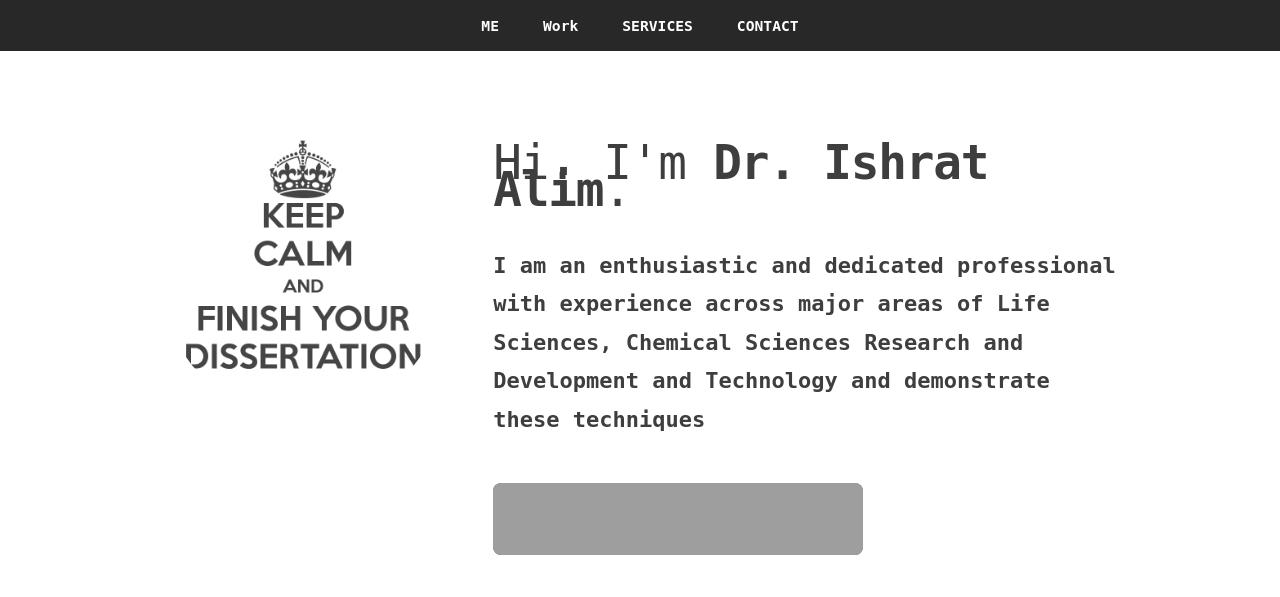
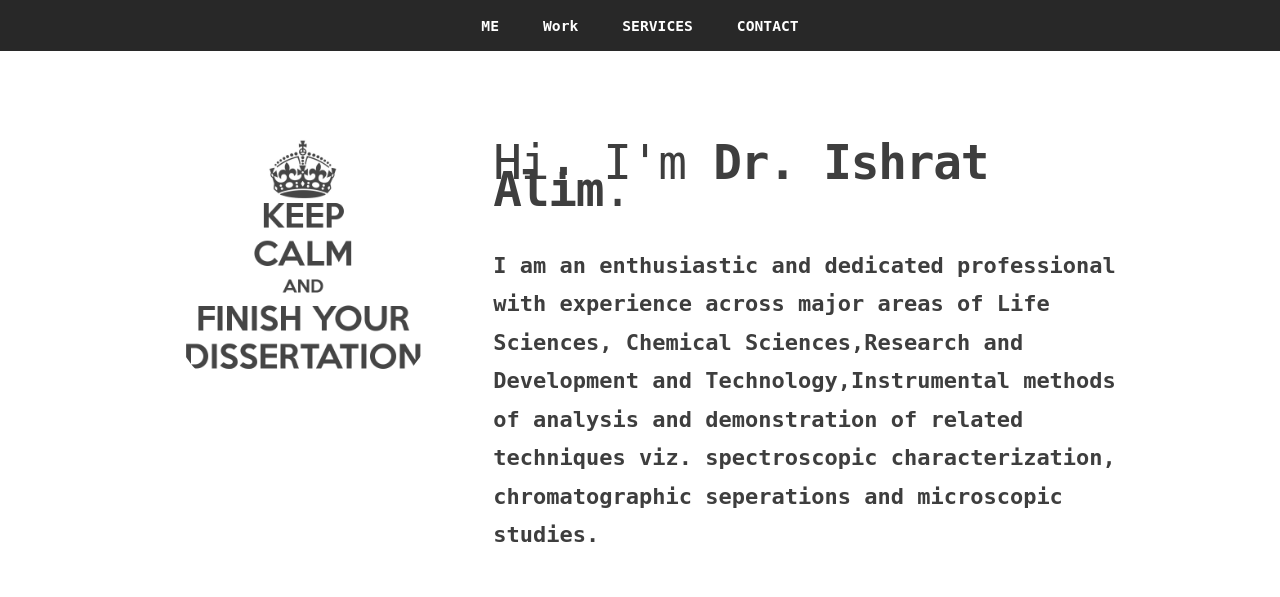
Before and after one commit to Aaazim/momsite, a Python web app: template templates/mom.html in a window 1280 px wide. Shown: the top 597 px of the page. Run offline with Jinja, Linux system fonts and the light colour scheme; the template is opened without the code that fills it: most values are stand-ins (such as "Sample title", 1, 10 or a date in 2020); grey boxes are pictures that could not be loaded.

Commit message:
24th March 02:48 a.m.
..

```diff
--- a/app.yaml
+++ b/app.yaml
@@ -1,4 +1,4 @@
-application: doctor-ishrat
+application: aazimsite
 version: 1
 runtime: python27
 api_version: 1
--- a/templates/mom.html
+++ b/templates/mom.html
@@ -29,8 +29,8 @@
 			<nav id="nav">
 				<ul class="container">
 					<li><a href="#me" >ME</a></li>
-					<li><a href="#work" >Work</a></li>
-					<li><a href="#services" >SERVICES</a></li>
+					<li><a href="#services" >Work</a></li>
+					<li><a href="#work" >SERVICES</a></li>
 					<li><a href="#contact" >CONTACT</a></li>
 				</ul>
 			</nav>
@@ -41,13 +41,13 @@
 				<article class="container" id="top">
 					<div class="row">
 						<div class="4u">
-							<span class="me image image-full"><img src="/img/Work.PNG" alt="" /></span>
+							<span class="me image image-full"><img src="/img/Work.png" alt="" /></span>
 						</div>
 						<div class="8u">
 							<header>
 								<h1>Hi. I'm <strong>Dr. Ishrat Alim</strong>.</h1>
 							</header>
-							<p><strong>I am an enthusiastic and dedicated professional with experience across major areas of Life Sciences, Chemical Sciences Research and Development and Technology and demonstrate these techniques</strong></p>
+							<p><strong>I am an enthusiastic and dedicated professional with experience across major areas of Life Sciences, Chemical Sciences,Research and Development and Technology,Instrumental methods of analysis and demonstration of related techniques viz. spectroscopic characterization, chromatographic seperations and microscopic studies.</strong></p>
 							<a href="#work" class="button button-big">Learn about what I do</a>
 						</div>
 					</div>
@@ -58,6 +58,17 @@
 			<div class="wrapper wrapper-style2">
 				<article id="work">
 					<header>
+						<h2>Consultation service includes:</h2>
+							<li>Synopsis</li>
+							<li>Reviewing the literature</li>
+							<li>Method Development, Standard Operating procedures and Protocol</li>
+							<li>Laboratory course guidance and Research design</li>
+							<li>Sensitivity, Reliability and validity of the Instrumental methods</li>
+							<li>Sample Collection, Preservation, analysis and data collection</li>
+							<li>Results and discussions, conclusion, Significant findings and Recommendation for future implications</li>
+							<li>Research publications and Presentations </li>
+							<p>
+							<br>
 						<h2>Majors in:</h2>
 						<!--<span>Odio turpis amet sed consequat eget posuere consequat.</span> -->
 					</header>
@@ -67,21 +78,21 @@
 								<section class="box box-style1">
 									<span class="fa featured fa-files-o"></span>
 									<h3>Dissertations</h3>
-									<p>M. Pharma / B. Tech/ M. tech / M. Phil / M. Sc and Ph.D. Experimental work in the field of research viz. Nanotechnology, Bioscience, Biochemistry, Biotechnology, Microbiology, Pharmacy and Applied Chemistry.</p>
+									<p> Experimental, writing and editing work in the field of research viz. Biochemistry, Biotechnology, Microbiology, Pharmacy, Applied Chemistry, Nanotechnology and Education for students of M. Pharma / B. Tech/ M. tech / M. Phil / M. Sc and Ph.D scholar.</p>
 								</section>
 							</div>
 							<div class="4u">
 								<section class="box box-style1">
 									<span class="fa featured fa-files-o"></span>
 									<h3>Scientific Projects</h3>
-									<p>	Training, Development and Designing new module, 	Life Science, Chemical Science and Nanotechnology (NP’s Product)(Short term and Long term)</p>
+									<p>Project Formulation, Implementation, Coordination and Technical progress reports</p>
 								</section>
 							</div>
 							<div class="4u">
 								<section class="box box-style1">
 									<span class="fa featured fa-files-o"></span>
-									<h3>Technical reports</h3>
-									<p>	Advanced Instruments Operations and application</p>
+									<h3>Training and Worshop</h3>
+									<p> Development and Designing new module, Laboratory Course manual(Short term and Long term) and Training cum Workshop manual</p>
 								</section>
 							</div>
 
@@ -90,14 +101,14 @@
 								<section class="box box-style1">
 									<span class="fa featured fa-files-o"></span>
 									<h3>Thesis</h3>
-									<p>M. Pharma / B. Tech/ M. tech / M. Phil / M. Sc and Ph.D. Experimental work in the field of research</p>
+									<p>Ph.D Thesis, Thesis writing, Thesis editing, Experiment design and guidance.</p>
 								</section>
 							</div>
 							<div class="4u">
 								<section class="box box-style1">
 									<span class="fa featured fa-files-o"></span>
-									<h3>Statistical Analysis</h3>
-									<p>M. Pharma / B. Tech/ M. tech / M. Phil / M. Sc and Ph.D. Experimental work in the field of research</p>
+									<h3>Report Generation</h3>
+									<p>Interpretation of Instrumental data, Graphical representation, Statistical Analysis and Discussion of significant findings</p>
 								</section>
 							</div>
 							<!--<div class="4u">
@@ -121,13 +132,13 @@
 				<article id="services">
 					<header>
 						<h2>| Knowing Dr. Ishrat |</h2>
-						<h4><span><li>	Ph. D. (Bioscience) “Bacteriological and heavy metal evaluation of waste stabilization ponds for carp culture), ’’ United States of America Project under PL-480 programme- A foreign research grant scheme, from Barkatullah University, Bhopal (M.P).</li>
-							<li>	M. Phil. (Ist Division: Bioscience and Specialization-Microbiology) “An immunological studies of teleostean fish Clarias batrachus (Linn)’’ from Barkatullah University, Bhopal</li>
-							<li>	M.Sc. Zoology (Ist Division: Specialization- Cell Biology) from Barkatullah University, Bhopal (M.P). </li>
-							<li>	B.Sc. from Barkatullah University – Bhopal (M.P).</li>
-							<li>	Intermediate (Science Biology) from M.P. Board, Bhopal</li>
-							<li>	Techniques: Spectrophotometric characterization vis. UV-VIS, Atomic Absorption and Fourier Transform Infrared Spectrophotometer), Gas Chromatography, High Performance Liquid Chromatography, PCR, ELISA, Electrophoresis, and HPTLC and Microscopic techniques.</li>
-							<li>	Also Familiar with Microbiological analysis, Analysis of Food and Agri-produce, Herbal drugs, Synthetic Drugs, Water and Soil Quality Monitoring Methods.</li></span></h4>
+						<crosset><span><li>Ph.D.(Bioscience) "Bacteriological and heavy metal evaluation of waste stabilization ponds for carp culture)" United States of America Project under PL-480 programme- A foreign research grant scheme, from Barkatullah University, Bhopal (M.P).</li>
+							<li>M. Phil.(Ist Division: Bioscience and Specialization-Microbiology) "An immunological studies of teleostean fish Clarias batrachus (Linn)" from Barkatullah University, Bhopal</li>
+							<li>M.Sc. Zoology (Ist Division: Specialization- Cell Biology) from Barkatullah University, Bhopal (M.P). </li>
+							<li>B.Sc. from Barkatullah University – Bhopal (M.P).</li>
+							<li>Intermediate (Science Biology) from M.P. Board, Bhopal</li>
+							<li>Techniques: Spectroscopic characterization vis. UV-VIS Spectrophotometer, Atomic Absorption spectrophotometer and Fourier Transform Infrared Spectrophotometer), Gas Chromatography-Mass Spectrum, High Performance Liquid Chromatography, PCR, ELISA, Electrophoresis, HPTLC, Microscopic techniques,Molecular characterization and Karyotyping of species</li>
+							<li>Also Familiar with Microbiological analysis, Analysis of Food and Agri-produce, Herbal drugs, Synthetic Drugs, Water and Soil Quality Monitoring Methods.</li></span></crosset>
 					</header>
 					<div class="container">
 						<div class="row">
@@ -137,22 +148,24 @@
 						<div class="row">
 							<div class="4u">
 								<article class="box box-style2">
-									<a href="http://flypixel.com/generic-smartphone/8949517882265310" class="image image-full"><img src="img/nanotechtwo.jpg" alt="" /></a>
-									<h3><a href="http://flypixel.com/generic-smartphone/8949517882265310">Nano Technology</a></h3>
+									<a href="http://www.lw20.com/20080131151237883.html" class="image image-full"><img src="img/nanotechtwo.jpg" alt="" /></a>
+									<h3><a href="http://www.lw20.com/20080131151237883.html">Nano Technology</a></h3>
 									<!--<p>Ornare nulla proin odio consequat.</p> -->
 								</article>
 							</div>
 							<div class="4u">
 								<article class="box box-style2">
-									<a href="http://flypixel.com/n33" class="image image-full"><img src="img/portfolio02.jpg" alt="" /></a>
-									<h3><a href="http://flypixel.com/n33">Extraction and characterization of Carum copticcum (Ajwain) seeds extract.....</a></h3>
+									<a href="http://www.orientjchem.org/dnload/Ishrat-Alim-4-Heena-Arora-and-Mohammad-Rafi-/OJCV026I01P259-262.pdf"class="image image-full"><img src="img/chloro.jpg" alt="" /></a>
+									<h3><a href="http://www.orientjchem.org/dnload/Ishrat-Alim-4-Heena-Arora-and-Mohammad-Rafi-/OJCV026I01P259-262.pdf">"Purity strength and trace elements contents evaluation
+											of Chlorophytum borivillianum for export purpose"</a></h3>
 									<!--<p>Ornare nulla proin odio consequat.</p> -->
 								</article>
 							</div>
 							<div class="4u">
 								<article class="box box-style2">
-									<a href="http://flypixel.com/wood-ui-kit/3574765984616310" class="image image-full"><img src="img/Tap water and pump outlet.jpg" alt="" /></a>
-									<h3><a href="http://flypixel.com/wood-ui-kit/3574765984616310">“Comparative Study of the Quality Assurance of Tap Water and Pump Outlet”</a></h3>
+									<a href="http://www.cwejournal.org/pdf/vol5no1/CWEVO5NO1P73-77.pdf"class="image image-full"><img src="img/phyisiochem.jpg" alt="" /></a>
+									<h3><a href="http://www.cwejournal.org/pdf/vol5no1/CWEVO5NO1P73-77.pdf">“Physico-chemical and inorganic contaminants examination
+										in food grains for high yield and yield stability”</a></h3>
 									<!--<p>Ornare nulla proin odio consequat.</p>-->
 								</article>
 							</div>
@@ -160,22 +173,22 @@
 						<div class="row">
 							<div class="4u">
 								<article class="box box-style2">
-									<a href="http://flypixel.com/n33-pattern-set-1/3522389001865317" class="image image-full"><img src="img/Floating Tablet of Simvastatin.jpg" alt="" /></a>
-									<h3><a href="http://flypixel.com/n33-pattern-set-1/3522389001865317">“Formulation and Evaluation of Floating Tablet of Simvastatin”.</a></h3>
+									<a href="http://www.chemenviron.net/chemistry_back_issue/chem_2013_1/9.pdf"class="image image-full"><img src="img/bioavailability.jpg" alt="" /></a>
+									<h3><a href="http://www.chemenviron.net/chemistry_back_issue/chem_2013_1/9.pdf">“Study on the bioavailability of heavy metals for decontaminating the soil using plants to clean up the environment”</a></h3>
 									<!--<p>Ornare nulla proin odio consequat.</p>-->
 								</article>
 							</div>
 							<div class="4u">
 								<article class="box box-style2">
-									<a href="http://flypixel.com/cityscape/9803996277226316" class="image image-full"><img src="img/portfolio05.jpg" alt="" /></a>
-									<h3><a href="http://flypixel.com/cityscape/9803996277226316">Essential metallic constituent’s evaluation in different juice</a></h3>
+									<a href="http://new.med.wanfangdata.com.cn/Paper/Detail?id=PeriodicalPaper_JJ0218755072" class="image image-full"><img src="img/serum.gif" alt="" /></a>
+									<h3><a href="http://new.med.wanfangdata.com.cn/Paper/Detail?id=PeriodicalPaper_JJ0218755072">"studies on serum creatinine level and its clearance in older adults as an index of renal function(China Publication)"</a></h3>
 									<!--<p>Ornare nulla proin odio consequat.</p>-->
 								</article>
 							</div>
 							<div class="4u">
 								<article class="box box-style2">
-									<a href="http://flypixel.com/n33" class="image image-full"><img src="img/portfolio06.jpg" alt="" /></a>
-									<h3><a href="http://flypixel.com/n33">Sed amet ornare</a></h3>
+									<a href="http://citeseerx.ist.psu.edu/viewdoc/summary?doi=10.1.1.403.6212"  class="image image-full"><img src="img/copper.jpg" alt="" /></a>
+									<h3><a href="http://citeseerx.ist.psu.edu/viewdoc/summary?doi=10.1.1.403.6212">"Quality Assurance of Hot Beverages with Special Reference to Copper Element(2011)"</a></h3>
 									<!--<p>Ornare nulla proin odio consequat.</p>-->
 								</article>
 							</div>
@@ -192,13 +205,16 @@
 			<div class="wrapper wrapper-style4">
 				<article id="contact" class="container small">
 					<header>
-						<h2>Contact me, Write me on -</h2>
+						<h2>Contact me, Write me on {{foo}}-</h2>
 						<!--<span>Ornare nulla proin odio consequat sapien vestibulum ipsum sed lorem.</span> -->
 					</header>
 					<div>
 						<div class="row">
 							<div class="12u">
-								<form method="post" action="/">
+								<!--<form enctype="text/plain" method="get" action="mailto:aazimm@ymail.com.com">-->
+									<form  method="post">
+
+								<!--<form method="post" action="mailto:warcode91@gmail.com">-->
 									<div>
 										<div class="row half">
 											<div class="6u">
@@ -231,7 +247,7 @@
 						<div class="row">
 							<div class="12u">
 								<hr />
-								<h3>Find me on ...</h3>
+								<!--<h3>Find me on ...</h3>
 								<ul class="social">
 									<li class="twitter"><a href="http://twitter.com/n33co" class="fa fa-twitter"><span>Twitter</span></a></li>
 									<li class="facebook"><a href="#" class="fa fa-facebook"><span>Facebook</span></a></li>
@@ -239,7 +255,7 @@
 									<li class="linkedin"><a href="#" class="fa fa-linkedin"><span>LinkedIn</span></a></li>
 									<li class="tumblr"><a href="#" class="fa fa-tumblr"><span>Tumblr</span></a></li>
 									<li class="googleplus"><a href="#" class="fa fa-google-plus"><span>Google+</span></a></li>
-									<li class="github"><a href="http://github.com/n33" class="fa fa-github"><span>Github</span></a></li>
+									<li class="github"><a href="http://github.com/n33" class="fa fa-github"><span>Github</span></a></li>-->
 									<!--
 									<li class="rss"><a href="#" class="fa fa-rss"><span>RSS</span></a></li>
 									<li class="instagram"><a href="#" class="fa fa-instagram"><span>Instagram</span></a></li>
@@ -258,7 +274,7 @@
 					</div>
 					<footer>
 						<ul id="copyright">
-							<li>&copy; 2014 Aazim Mohammad</li>
+							<li>&copy; 2014 Dr. Ishrat Alim</li>
 							<li>Images: <a href="http://fotogrph.com">fotogrph</a></li>
 							<li>Design: <a href="http://html5up.net/">HTML5 UP</a></li>
 						</ul>
--- a/views.py
+++ b/views.py
@@ -21,8 +21,10 @@ class MainPage(webapp2.RequestHandler):
         self.response.out.write(template.render(template_values))
     def post(self):
     	template_values = {
+            "foo":self.request.POST['name'],
             'message': 'Thanks for your response, We will get back to you.',
         }
+        print "foo"
 
         template = jinja_environment.get_template('mom.html')
         self.response.out.write(template.render(template_values))
```
Also changed, not shown: img/.picasa.ini (added), img/.picasaoriginals/.picasa.ini (added), img/.picasaoriginals/bioavailability.jpg (added), img/Tapwater.jpg (renamed from img/Tap water and pump outlet.jpg), img/bioavailability.jpg (added), img/bioavailability1.gif (added), img/chloro.jpg (added), img/copper.jpg (added), img/floating.jpg (renamed from img/Floating Tablet of Simvastatin.jpg), img/phyisiochem.jpg (added), img/physiochem1.jpg (added), img/serum.gif (added).
